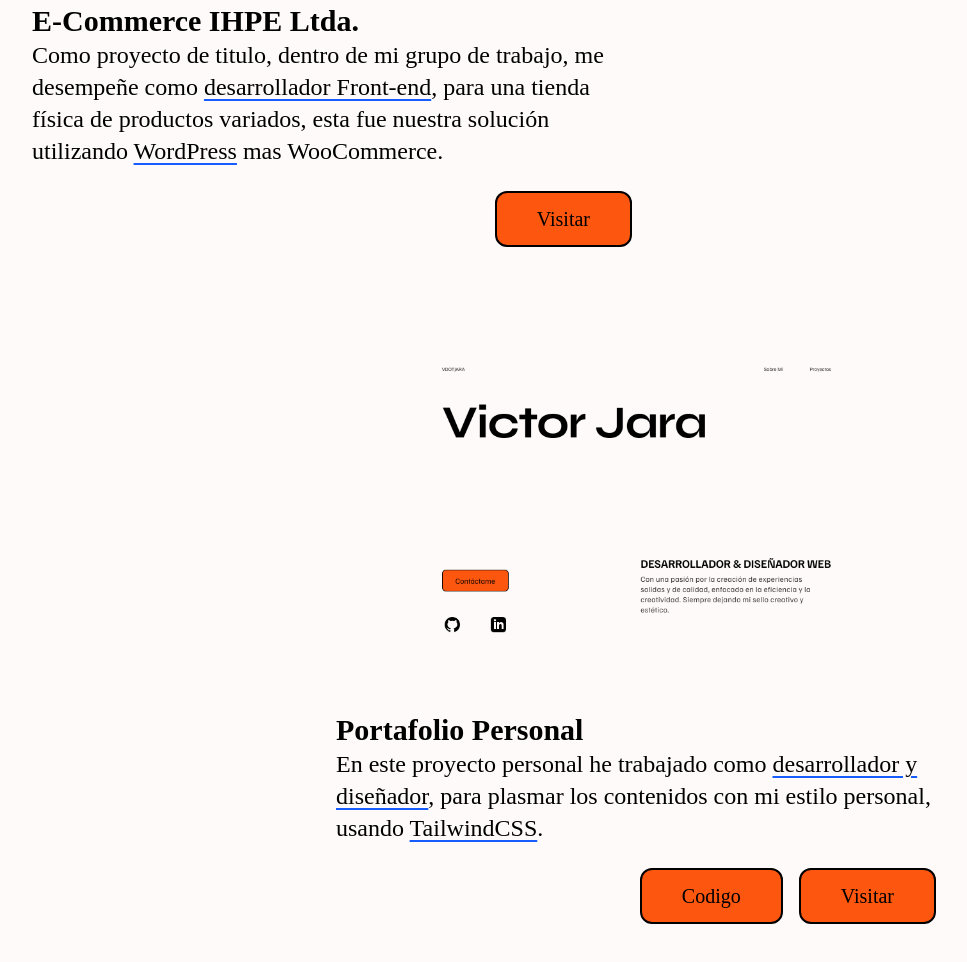
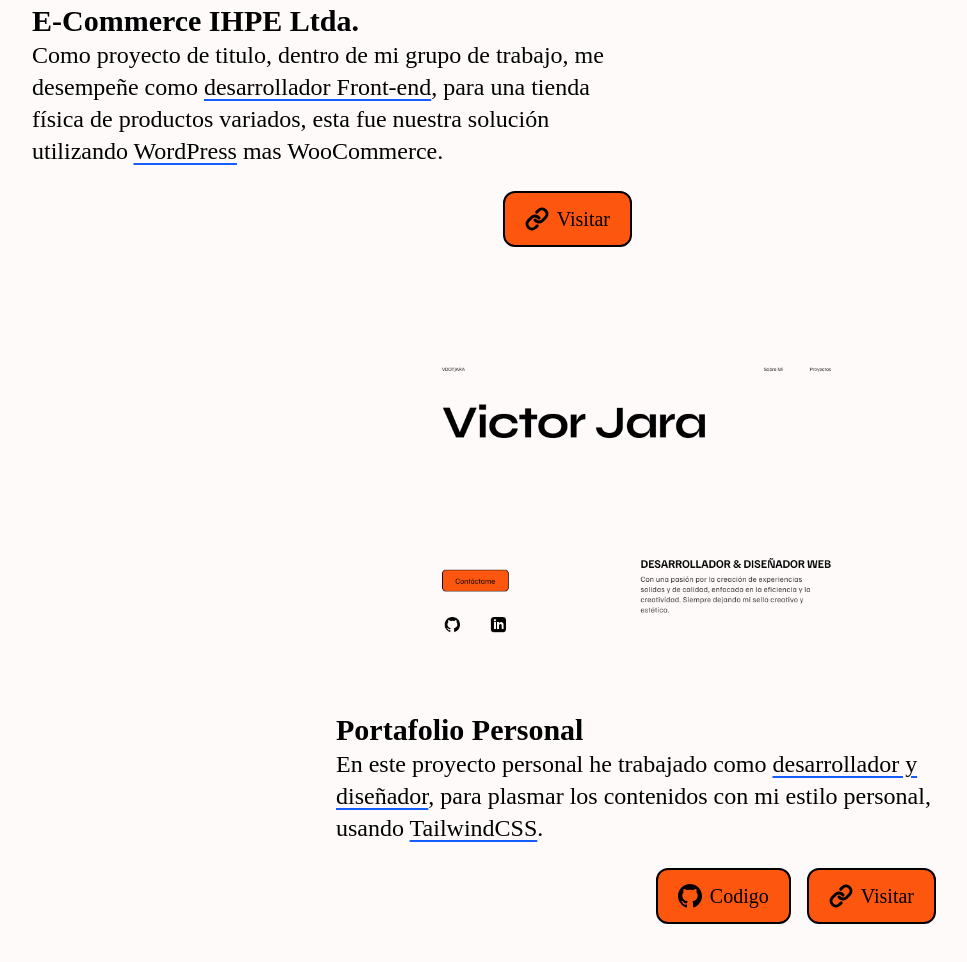
Before and after one commit to vdotjara/tailwindcss-portfolio, a website: page public/index.html in a window 1280 px wide. Shown: the part 3211-4173 px from the top of the page, without its empty margins (156-1123 px from the left). Drawn offline with Linux system fonts and the light colour scheme; some icons are missing; a web font is replaced by a local one.

Commit message:
added svg on buttons

```diff
--- a/public/index.html
+++ b/public/index.html
@@ -219,17 +219,17 @@
           <div class="flex flex-col text-start space-y-4">
             <!-- Item 1 -->
             <div class="border-t pt-2">
+              <h2 class="name">Ingeniería en Computación e Informática</h2>
+              <h2 class="institution">Instituto Profesional Virginio Gómez</h2>
+              <p class="text-end text-neutral-500 md:text-xl">2021 / 2023</p>
+            </div>
+            <!-- Item 2 -->
+            <div class="border-t pt-2">
               <h2 class="name">Técnico en Computación e Informática</h2>
               <h2 class="institution">
                 Centro de Formacion Tecnica Lota-Arauco
               </h2>
               <p class="text-end text-neutral-500 md:text-xl">2019 / 2020</p>
-            </div>
-            <!-- Item 2 -->
-            <div class="border-t pt-2">
-              <h2 class="name">Ingeniería en Computación e Informática</h2>
-              <h2 class="institution">Instituto Profesional Virginio Gómez</h2>
-              <p class="text-end text-neutral-500 md:text-xl">2021 / 2023</p>
             </div>
           </div>
         </div>
@@ -272,12 +272,12 @@
           <!-- Projects Content -->
           <div class="flex flex-col mx-auto space-y-20 md:space-y-24">
             <!-- Item 1 -->
-            <div class="flex flex-col md:w-2/3 md:mr-auto">
+            <div class="flex flex-col md:w-2/3 md:mr-auto group">
               <!-- Imagen -->
               <img
                 src="img/project-ihpe.png"
                 alt=""
-                class="w-full rounded-xl"
+                class="w-full rounded-xl group-hover:scale-105 transition duration-200 ease-in-out"
               />
               <!-- Content -->
               <div class="flex flex-col px-1 py-3 w-full bottom-0">
@@ -307,19 +307,40 @@
                     target="_blank"
                     rel="noopener noreferrer"
                   >
-                    <div class="ir-a-btn">Visitar</div>
+                    <div class="ir-a-btn">
+                      <svg
+                        class="size-6"
+                        xmlns="http://www.w3.org/2000/svg"
+                        width="24"
+                        height="24"
+                        viewBox="0 0 24 24"
+                        fill="none"
+                        stroke="currentColor"
+                        stroke-width="3"
+                        stroke-linecap="round"
+                        stroke-linejoin="round"
+                      >
+                        <path
+                          d="M10 13a5 5 0 0 0 7.54.54l3-3a5 5 0 0 0-7.07-7.07l-1.72 1.71"
+                        ></path>
+                        <path
+                          d="M14 11a5 5 0 0 0-7.54-.54l-3 3a5 5 0 0 0 7.07 7.07l1.71-1.71"
+                        ></path>
+                      </svg>
+                      <p>Visitar</p>
+                    </div>
                   </a>
                 </div>
               </div>
             </div>
 
             <!-- Item 2 -->
-            <div class="flex flex-col md:w-2/3 md:ml-auto">
+            <div class="flex flex-col md:w-2/3 md:ml-auto group">
               <!-- Imagen -->
               <img
                 src="img/project-portfolio.png"
                 alt=""
-                class="w-full rounded-xl"
+                class="w-full rounded-xl group-hover:scale-105 transition duration-200 ease-in-out"
               />
               <!-- Content -->
               <div class="flex flex-col px-1 py-3 w-full bottom-0">
@@ -342,19 +363,53 @@
                   </p>
                 </div>
                 <div class="flex pt-6 space-x-4 justify-end md:m-0">
+                  <!-- Code Button -->
                   <a
                     href="https://github.com/vdotjara/tailwindcss-portfolio"
                     target="_blank"
                     rel="noopener noreferrer"
                   >
-                    <div class="ir-a-btn">Codigo</div>
+                    <div class="ir-a-btn">
+                      <svg
+                        xmlns="http://www.w3.org/2000/svg"
+                        viewBox="0 0 24 24"
+                        fill="black"
+                        class="size-6"
+                      >
+                        <path
+                          d="M12 0c-6.626 0-12 5.373-12 12 0 5.302 3.438 9.8 8.207 11.387.599.111.793-.261.793-.577v-2.234c-3.338.726-4.033-1.416-4.033-1.416-.546-1.387-1.333-1.756-1.333-1.756-1.089-.745.083-.729.083-.729 1.205.084 1.839 1.237 1.839 1.237 1.07 1.834 2.807 1.304 3.492.997.107-.775.418-1.305.762-1.604-2.665-.305-5.467-1.334-5.467-5.931 0-1.311.469-2.381 1.236-3.221-.124-.303-.535-1.524.117-3.176 0 0 1.008-.322 3.301 1.23.957-.266 1.983-.399 3.003-.404 1.02.005 2.047.138 3.006.404 2.291-1.552 3.297-1.23 3.297-1.23.653 1.653.242 2.874.118 3.176.77.84 1.235 1.911 1.235 3.221 0 4.609-2.807 5.624-5.479 5.921.43.372.823 1.102.823 2.222v3.293c0 .319.192.694.801.576 4.765-1.589 8.199-6.086 8.199-11.386 0-6.627-5.373-12-12-12z"
+                        />
+                      </svg>
+                      <p>Codigo</p>
+                    </div>
                   </a>
                   <a
                     href="https://vdotportfolio.netlify.app/"
                     target="_blank"
                     rel="noopener noreferrer"
                   >
-                    <div class="ir-a-btn">Visitar</div>
+                    <div class="ir-a-btn">
+                      <svg
+                        class="size-6"
+                        xmlns="http://www.w3.org/2000/svg"
+                        width="24"
+                        height="24"
+                        viewBox="0 0 24 24"
+                        fill="none"
+                        stroke="currentColor"
+                        stroke-width="3"
+                        stroke-linecap="round"
+                        stroke-linejoin="round"
+                      >
+                        <path
+                          d="M10 13a5 5 0 0 0 7.54.54l3-3a5 5 0 0 0-7.07-7.07l-1.72 1.71"
+                        ></path>
+                        <path
+                          d="M14 11a5 5 0 0 0-7.54-.54l-3 3a5 5 0 0 0 7.07 7.07l1.71-1.71"
+                        ></path>
+                      </svg>
+                      <p>Visitar</p>
+                    </div>
                   </a>
                 </div>
               </div>
--- a/src/input.css
+++ b/src/input.css
@@ -18,7 +18,7 @@ body .titulo {
 }
 
 .institution {
-  @apply text-xl md:text-2xl pb-2;
+  @apply text-xl pb-2 text-secondary md:text-2xl;
 }
 
 .cta-btn {
@@ -38,5 +38,5 @@ body .titulo {
 }
 
 #projects .ir-a-btn {
-  @apply mt-7 text-xl text-center border-2 border-black rounded-xl py-3 px-10 text-black bg-accent hover:-translate-y-1 duration-150 md:m-0;
+  @apply flex mt-7 text-xl text-center items-center border-2 border-black rounded-xl py-3 px-5 space-x-2 text-black bg-accent hover:-translate-y-1 duration-150 md:m-0;
 }
```
Also changed, not shown: public/style.css.
